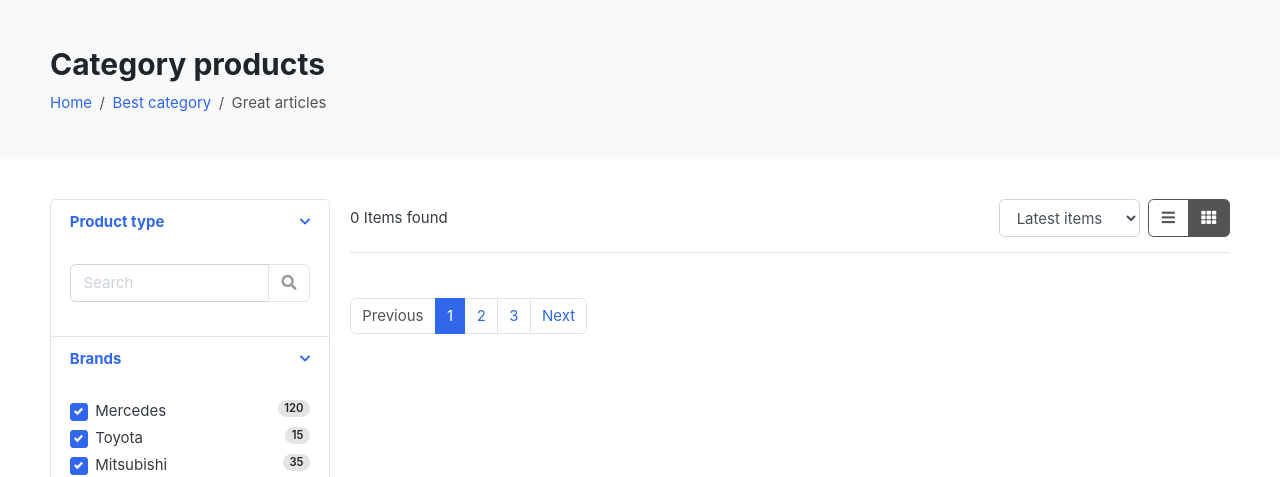
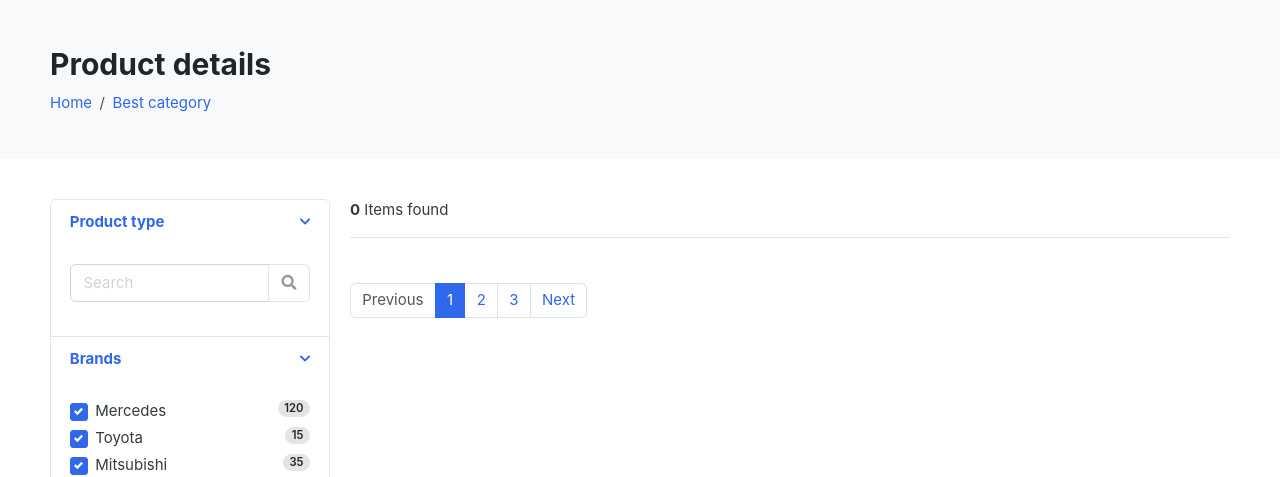
Before and after one commit to LeaderMaharshi/mcart, a Django app: page /store/ in a window 1280 px wide. Shown: the part 170-647 px from the top of the page. Run offline with Django 4.2, Linux system fonts and the light colour scheme; data that the repository does not hold is empty; some libraries are stand-ins or nearby versions; some web fonts are replaced.

Commit message:
store template modification

```diff
--- a/store/urls.py
+++ b/store/urls.py
@@ -4,6 +4,6 @@ from . import views
 
 urlpatterns = [
     path('', views.store, name='store'),
-    path('<slug:category_slug>/', views.store, name="products_by_category"),
+    path('category/<slug:category_slug>/', views.store, name="products_by_category"),
     # path('<slug:category_slug>/<slug:product_slug>/', views.product_detail, name='product_detail'),
 ]
--- a/store/views.py
+++ b/store/views.py
@@ -7,7 +7,6 @@ from . models import Product
 def store(request, category_slug=None):
     categories = None
     products = None
-
     if category_slug != None:
         categories = get_object_or_404(Category, slug=category_slug)
         products = Product.objects.filter(category=categories, is_available=True)
--- a/templates/store/store.html
+++ b/templates/store/store.html
@@ -5,12 +5,11 @@
 <!-- ========================= SECTION PAGETOP ========================= -->
 <section class="section-pagetop bg">
     <div class="container">
-        <h2 class="title-page">Category products</h2>
+        <h2 class="title-page">Product details</h2>
         <nav>
         <ol class="breadcrumb text-white">
             <li class="breadcrumb-item"><a href="#">Home</a></li>
             <li class="breadcrumb-item"><a href="#">Best category</a></li>
-            <li class="breadcrumb-item active" aria-current="page">Great articles</li>
         </ol>
         </nav>
     </div> <!-- container //  -->
@@ -181,19 +180,19 @@
 
     <header class="border-bottom mb-4 pb-3">
             <div class="form-inline">
-                <span class="mr-md-auto">{{product_count}} Items found </span>
-                <select class="mr-2 form-control">
+                <span class="mr-md-auto"><b>{{product_count}}</b> Items found </span>
+                {% comment %} <select class="mr-2 form-control">
                     <option>Latest items</option>
                     <option>Trending</option>
                     <option>Most Popular</option>
                     <option>Cheapest</option>
-                </select>
-                <div class="btn-group">
-                    <a href="#" class="btn btn-outline-secondary" data-toggle="tooltip" title="List view" name="list_view">
-                        <i class="fa fa-bars"></i></a>
-                    <a href="#" class="btn  btn-outline-secondary active" data-toggle="tooltip" title="Grid view" name="list_view">
-                        <i class="fa fa-th"></i></a>
-                </div>
+                </select> {% endcomment %}
+                    {% comment %} <div class="btn-group">
+                         <a href="#" class="btn btn-outline-secondary"  data-toggle="tooltip" title="List view" >
+                            <i class="fa fa-bars"></i></a>
+                        <a href="#" class="btn  btn-outline-secondary active"  data-toggle="tooltip" title="Grid view">
+                            <i class="fa fa-th"></i></a>
+                    </div> {% endcomment %}
             </div>
     </header><!-- sect-heading -->
 
@@ -221,7 +220,6 @@
         {% endfor %}
     </div> <!-- row end.// -->
 
-
     <nav class="mt-4" aria-label="Page navigation sample">
       <ul class="pagination">
         <li class="page-item disabled"><a class="page-link" href="#">Previous</a></li>
```
Also changed, not shown: category/models.py (line endings or trailing spaces).
